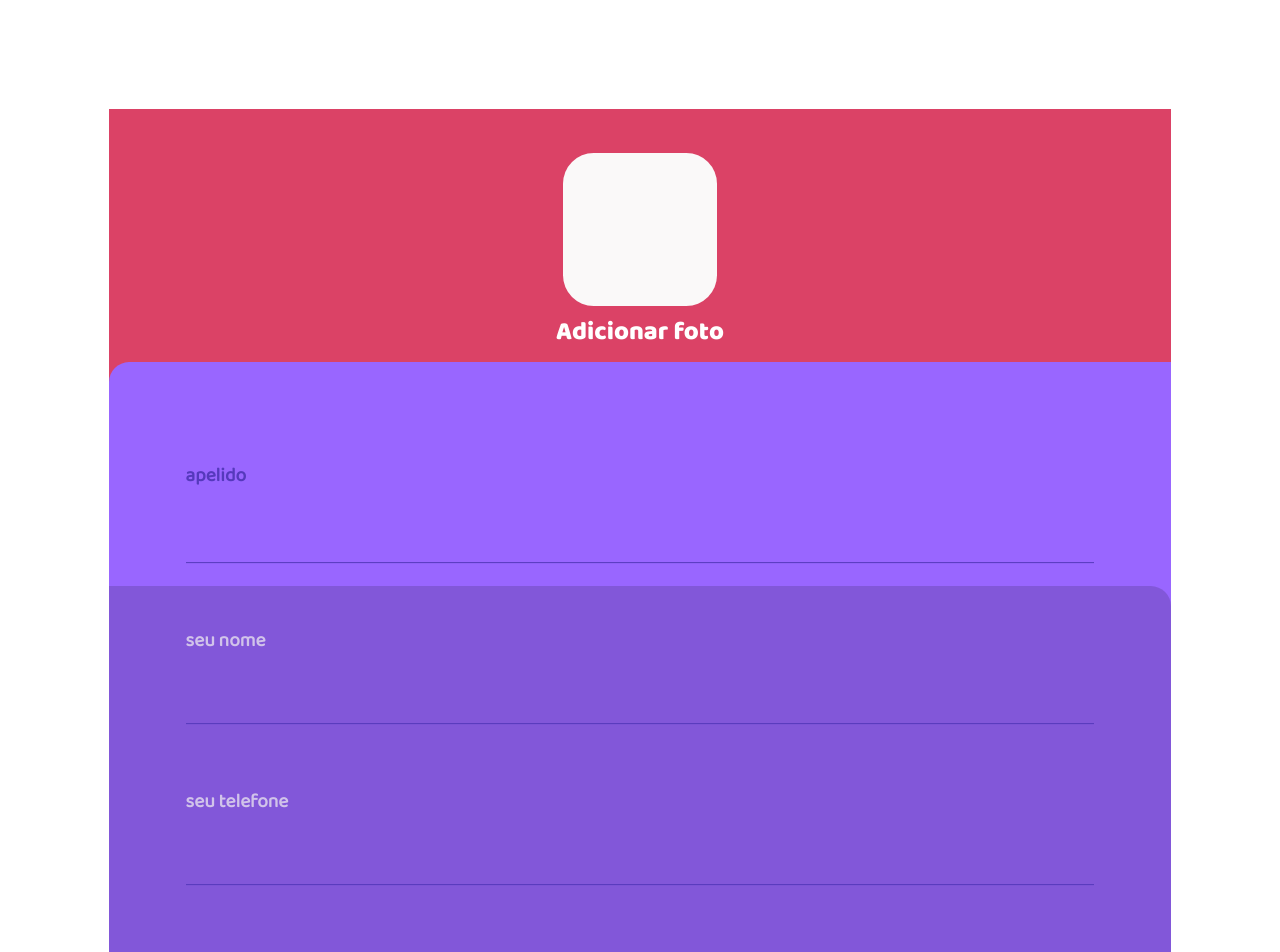
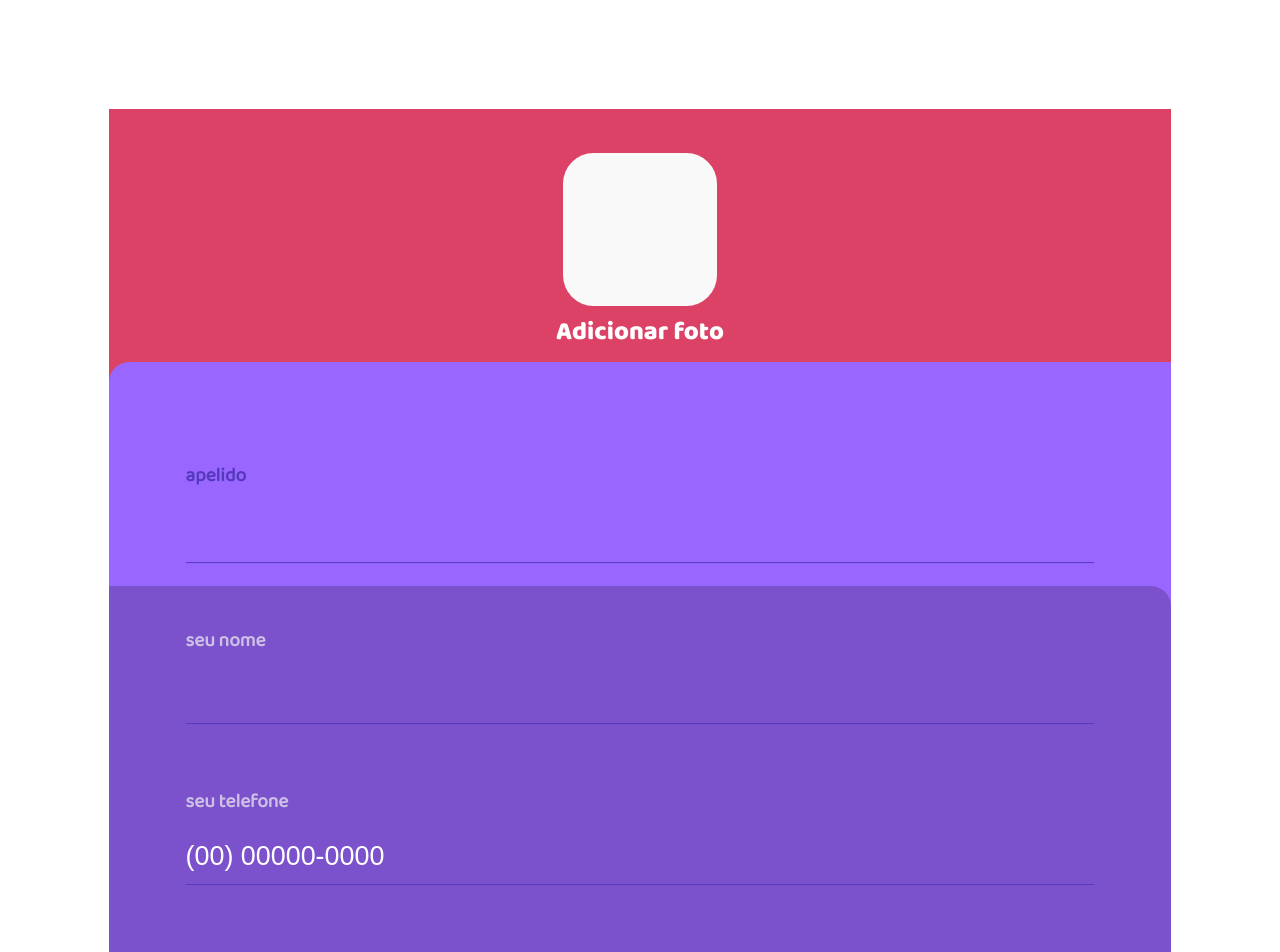
Before and after one commit to kmvbatista/fica-em-casa-front, a React (Create React App) app: page /profile in a window 1280 px wide. Shown: the top 952 px of the page. Built offline with nearby package versions, Linux system fonts and the light colour scheme.

Commit message:
fixing styled.js structure to nesting

```diff
--- a/package.json
+++ b/package.json
@@ -11,6 +11,7 @@
     "axios": "^0.19.2",
     "react": "^16.13.1",
     "react-dom": "^16.13.1",
+    "react-input-mask": "^2.0.4",
     "react-router-dom": "^5.1.2",
     "react-scripts": "3.4.1",
     "styled-components": "^5.0.1"
--- a/src/pages/ChooseGroup/styles.js
+++ b/src/pages/ChooseGroup/styles.js
@@ -1,8 +1,7 @@
 import styled from 'styled-components';
+import { Column } from '../../globalComponents';
 
-export const Container = styled.div`
-  display: flex;
-  flex-direction: column;
+export const Container = styled(Column)`
   min-height: 100vh;
 `;
 
@@ -37,16 +36,10 @@ export const Box1 = styled.div`
   align-items: center;
 `;
 
-export const Box2 = styled.div`
-  flex-direction: column;
-  display: flex;
-  height: 50vh;
+export const Box2 = styled(Box1)`
   transform: translate(0, -2em);
   border-radius: 0 2.5em 0 0;
-  padding-bottom: 2em;
   background-color: var(--color-purple);
-  justify-content: center;
-  align-items: center;
 `;
 
 export const CenteredBox = styled.div`
--- a/src/pages/Profile/index.js
+++ b/src/pages/Profile/index.js
@@ -1,4 +1,4 @@
-import React from 'react';
+import React, { useState } from 'react';
 import { Column } from '../../globalComponents';
 import {
   ProfilePhotoContainer,
@@ -9,8 +9,10 @@ import {
   Label,
   InputBlock,
 } from './styles';
+import InputMask from 'react-input-mask';
 
-export default function index() {
+export default function Profile() {
+  const [phone, setPhone] = useState();
   return (
     <Column>
       <ProfilePhotoContainer>
@@ -38,7 +40,20 @@ export default function index() {
         </InputBlock>
         <InputBlock>
           <Label>seu telefone</Label>
-          <Input></Input>
+          <InputMask
+            mask='(99) 99999-9999'
+            value={phone}
+            onChange={(e) => setPhone(e.target.value)}
+          >
+            {(inputProps) => (
+              <Input
+                {...inputProps}
+                placeholder='(00) 00000-0000'
+                type='tel'
+                disableUnderline
+              />
+            )}
+          </InputMask>
         </InputBlock>
         <BottomContainer></BottomContainer>
       </MainContainer>
--- a/src/pages/Profile/styles.js
+++ b/src/pages/Profile/styles.js
@@ -21,7 +21,7 @@ export const MainContainer = styled.div`
 `;
 
 export const BottomContainer = styled.div`
-  background-color: rgba(0, 0, 0, 0.15);
+  background-color: rgba(0, 0, 0, 0.2);
   width: 100%;
   height: 65%;
   left: 0;
@@ -49,6 +49,9 @@ export const Input = styled.input`
   width: 100%;
   line-height: 2;
   margin-top: 0.7em;
+  &::placeholder {
+    color: white;
+  }
 `;
 
 export const Label = styled.label`
```
Also changed, not shown: 1 other file (tests, documents, lock files or other folders).
